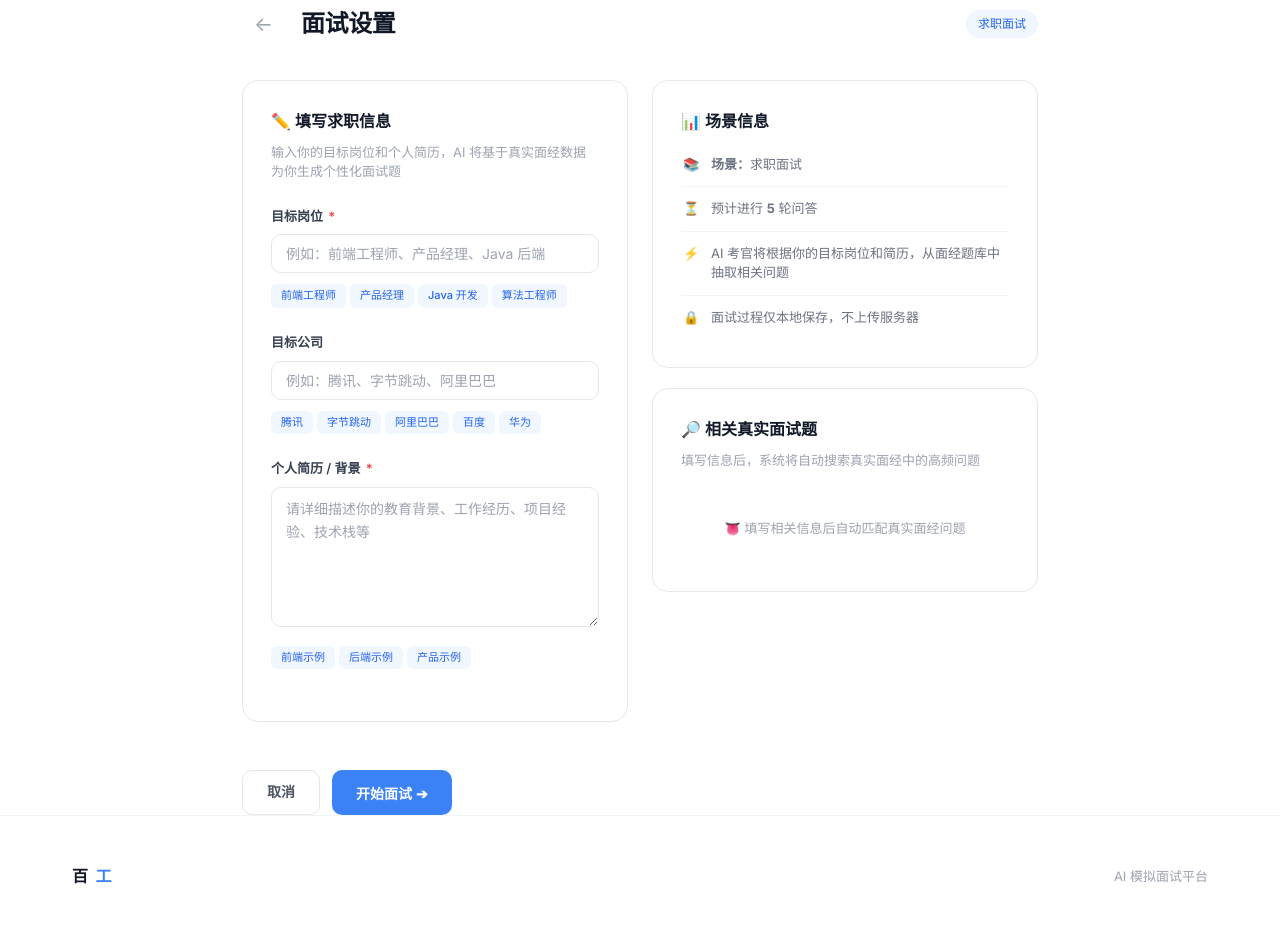
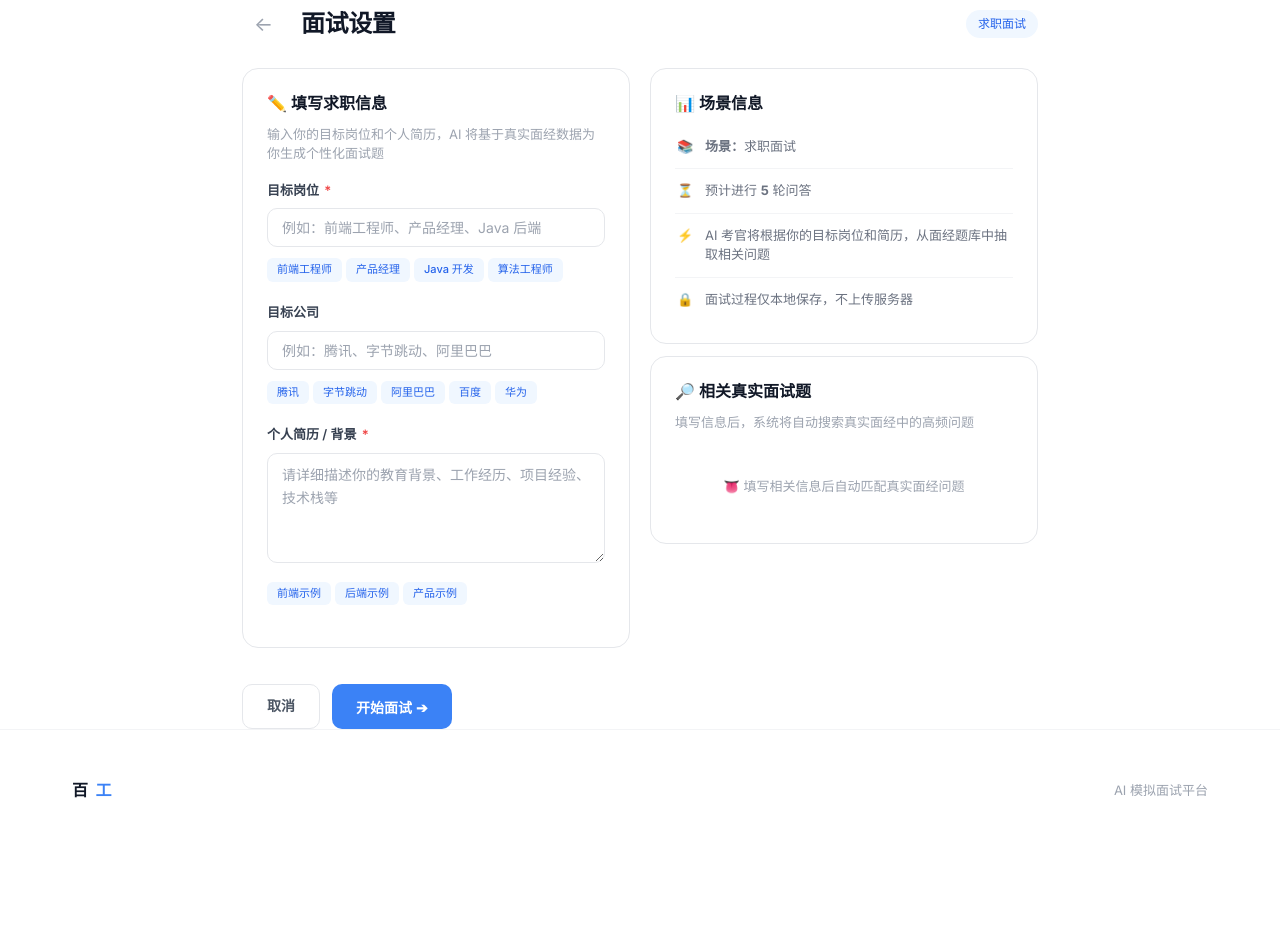
Before and after one commit to zhousirui0714/mianshiguan, a Flask app: page /setup/job_interview in a window 1280 px wide. Shown: the part 65-1002 px from the top of the page. After the commit the page ends 863 px from the top, so only its background shows below. Run offline with Flask 3, Linux system fonts and the light colour scheme; the visitor is signed in with stand-in values (Sample User, id 1).

Commit message:
fix: 面试设置页压缩垂直间距，开始面试按钮上移
- header margin-bottom: 32→20px
- grid gap: 24→20px, card padding: 28→22/24px
- form-group/desc margin 减小, textarea min-height: 140→110px
- btn-group margin-top: 24→16px
- 整体节省约60-80px垂直空间

Co-Authored-By: Claude Opus 4.8 <noreply@anthropic.com>

```diff
--- a/templates/interview_setup.html
+++ b/templates/interview_setup.html
@@ -21,7 +21,7 @@
             display: flex;
             align-items: center;
             gap: 16px;
-            margin-bottom: 32px;
+            margin-bottom: 20px;
         }
         .setup-header h1 {
             font-size: 24px;
@@ -51,7 +51,7 @@
         .setup-grid {
             display: grid;
             grid-template-columns: 1fr 1fr;
-            gap: 24px;
+            gap: 20px;
             align-items: start;
         }
 
@@ -59,7 +59,7 @@
             background: #fff;
             border: 1px solid var(--gray-200);
             border-radius: 16px;
-            padding: 28px;
+            padding: 22px 24px;
             transition: border-color 0.2s;
         }
 
@@ -76,11 +76,11 @@
         .setup-card-desc {
             font-size: 13px;
             color: var(--gray-400);
-            margin-bottom: 24px;
+            margin-bottom: 16px;
             line-height: 1.5;
         }
 
-        .form-group { margin-bottom: 20px; }
+        .form-group { margin-bottom: 16px; }
         .form-label {
             display: block;
             margin-bottom: 8px;
@@ -106,7 +106,7 @@
         .form-input::placeholder { color: var(--gray-400); }
 
         .form-textarea {
-            min-height: 140px;
+            min-height: 110px;
             resize: vertical;
             line-height: 1.6;
         }
@@ -191,7 +191,7 @@
         .btn-group {
             display: flex;
             gap: 12px;
-            margin-top: 24px;
+            margin-top: 16px;
             grid-column: 1 / -1;
         }
 
@@ -229,7 +229,7 @@
 
                 <!-- Right sidebar -->
                 <div>
-                    <div class="setup-card" style="margin-bottom:20px;">
+                    <div class="setup-card" style="margin-bottom:12px;">
                         <div class="setup-card-title">&#128202; 场景信息</div>
                         <ul class="info-list">
                             <li><span class="icon">&#128218;</span> <span><strong>场景：</strong><span id="displayScenarioName">{{ scenario_name }}</span></span></li>
```
